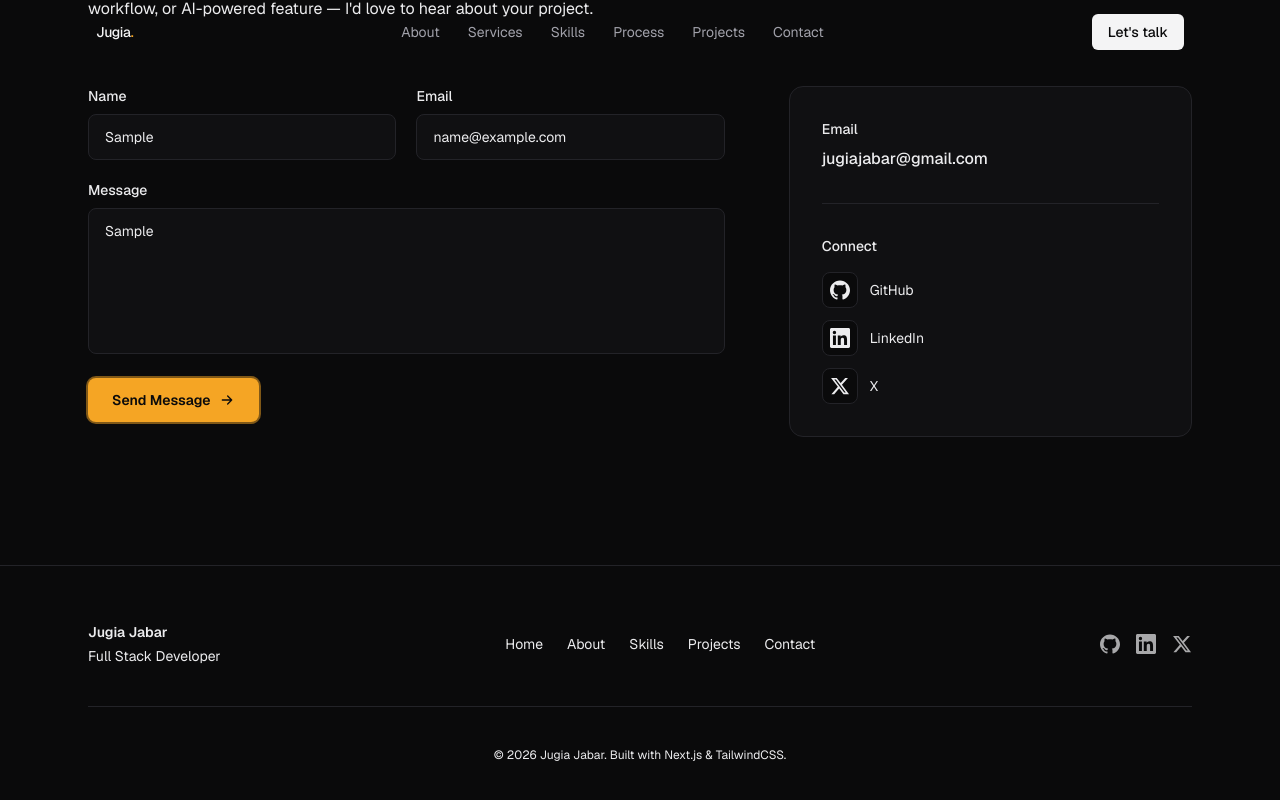
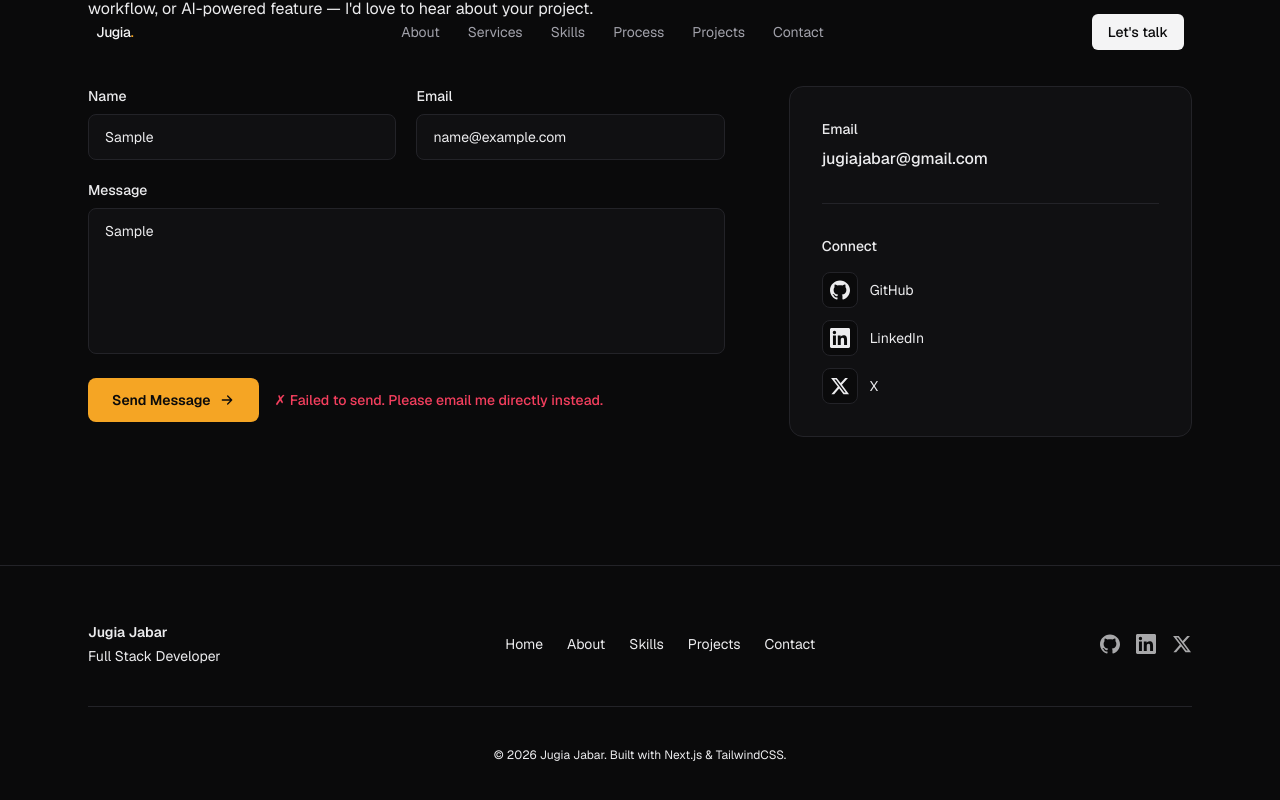
Before and after one commit to anotherplnt/jugia-portfolio, a Next.js app: page / in a window 1280 px wide. Both pictures are taken after typing "Sample", "name@example.com", "Sample" into the empty fields and a click on the button "Send Message". Shown: the part 5896-6696 px from the top of the page. Built offline with nearby package versions, Linux system fonts and the light colour scheme.

Commit message:
feat: wire contact form to Formspree (xqevpkry) with loading/success/error states

```diff
--- a/components/Contact.tsx
+++ b/components/Contact.tsx
@@ -34,11 +34,38 @@ const socials = [
 
 export default function Contact() {
   const [form, setForm] = useState({ name: '', email: '', message: '' })
+  const [status, setStatus] = useState<'idle' | 'submitting' | 'success' | 'error'>('idle')
 
   const handleChange = (
     e: React.ChangeEvent<HTMLInputElement | HTMLTextAreaElement>
   ) => {
     setForm({ ...form, [e.target.name]: e.target.value })
+  }
+
+  const handleSubmit = async (e: React.FormEvent) => {
+    e.preventDefault()
+    if (!form.name || !form.email || !form.message) return
+
+    setStatus('submitting')
+    try {
+      const response = await fetch('https://formspree.io/f/xqevpkry', {
+        method: 'POST',
+        headers: {
+          'Content-Type': 'application/json',
+          Accept: 'application/json',
+        },
+        body: JSON.stringify(form),
+      })
+
+      if (response.ok) {
+        setStatus('success')
+        setForm({ name: '', email: '', message: '' })
+      } else {
+        setStatus('error')
+      }
+    } catch (err) {
+      setStatus('error')
+    }
   }
 
   return (
@@ -59,8 +86,7 @@ export default function Contact() {
         <div className="grid grid-cols-1 gap-10 lg:grid-cols-5 lg:gap-16">
           {/* Form */}
           <form
-            action="#"
-            onSubmit={(e) => e.preventDefault()}
+            onSubmit={handleSubmit}
             className="lg:col-span-3"
           >
             <div className="grid grid-cols-1 gap-5 sm:grid-cols-2">
@@ -72,10 +98,12 @@ export default function Contact() {
                   id="name"
                   name="name"
                   type="text"
+                  required
+                  disabled={status === 'submitting' || status === 'success'}
                   value={form.name}
                   onChange={handleChange}
                   placeholder="Your name"
-                  className="rounded-lg border border-line bg-surface px-4 py-3 text-sm text-text-primary placeholder:text-text-muted transition-colors focus:border-accent/60 focus:outline-none focus:ring-1 focus:ring-accent/40"
+                  className="rounded-lg border border-line bg-surface px-4 py-3 text-sm text-text-primary placeholder:text-text-muted transition-colors focus:border-accent/60 focus:outline-none focus:ring-1 focus:ring-accent/40 disabled:opacity-50"
                 />
               </div>
               <div className="flex flex-col gap-2">
@@ -86,10 +114,12 @@ export default function Contact() {
                   id="email"
                   name="email"
                   type="email"
+                  required
+                  disabled={status === 'submitting' || status === 'success'}
                   value={form.email}
                   onChange={handleChange}
                   placeholder="you@example.com"
-                  className="rounded-lg border border-line bg-surface px-4 py-3 text-sm text-text-primary placeholder:text-text-muted transition-colors focus:border-accent/60 focus:outline-none focus:ring-1 focus:ring-accent/40"
+                  className="rounded-lg border border-line bg-surface px-4 py-3 text-sm text-text-primary placeholder:text-text-muted transition-colors focus:border-accent/60 focus:outline-none focus:ring-1 focus:ring-accent/40 disabled:opacity-50"
                 />
               </div>
             </div>
@@ -102,22 +132,39 @@ export default function Contact() {
                 id="message"
                 name="message"
                 rows={6}
+                required
+                disabled={status === 'submitting' || status === 'success'}
                 value={form.message}
                 onChange={handleChange}
                 placeholder="Tell me about your project..."
-                className="resize-none rounded-lg border border-line bg-surface px-4 py-3 text-sm text-text-primary placeholder:text-text-muted transition-colors focus:border-accent/60 focus:outline-none focus:ring-1 focus:ring-accent/40"
+                className="resize-none rounded-lg border border-line bg-surface px-4 py-3 text-sm text-text-primary placeholder:text-text-muted transition-colors focus:border-accent/60 focus:outline-none focus:ring-1 focus:ring-accent/40 disabled:opacity-50"
               />
             </div>
 
+            <div className="mt-6 flex flex-wrap items-center gap-4">
               <button
                 type="submit"
-              className="mt-6 inline-flex items-center justify-center gap-2 rounded-lg bg-accent px-6 py-3 text-sm font-semibold text-ink transition-opacity hover:opacity-90 focus:outline-none focus:ring-2 focus:ring-accent/50"
+                disabled={status === 'submitting' || status === 'success'}
+                className="inline-flex items-center justify-center gap-2 rounded-lg bg-accent px-6 py-3 text-sm font-semibold text-ink transition-opacity hover:opacity-90 focus:outline-none focus:ring-2 focus:ring-accent/50 disabled:cursor-not-allowed disabled:opacity-50"
               >
-              Send Message
+                {status === 'submitting' ? 'Sending...' : 'Send Message'}
                 <svg viewBox="0 0 24 24" fill="none" className="h-4 w-4" stroke="currentColor" strokeWidth="2">
                   <path d="M5 12h14M13 6l6 6-6 6" strokeLinecap="round" strokeLinejoin="round" />
                 </svg>
               </button>
+
+              {status === 'success' && (
+                <span className="text-sm font-medium text-emerald-500 animate-fade-in">
+                  ✓ Form sent successfully! I&apos;ll get back to you soon.
+                </span>
+              )}
+
+              {status === 'error' && (
+                <span className="text-sm font-medium text-rose-500">
+                  ✗ Failed to send. Please email me directly instead.
+                </span>
+              )}
+            </div>
           </form>
 
           {/* Contact info */}
```
Lines whose indentation alone changed are shown as unchanged.
